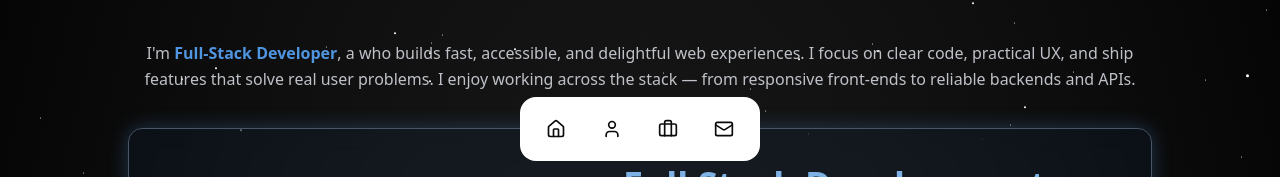
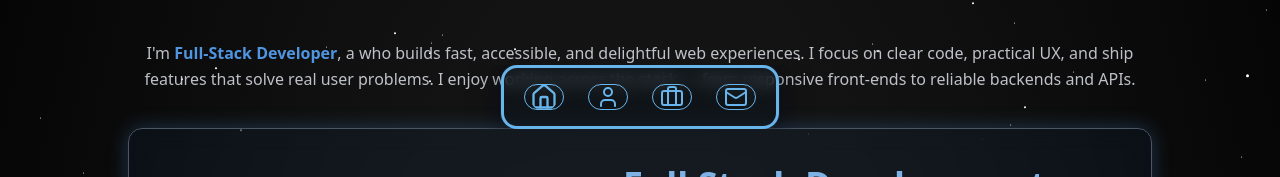
Before and after one commit to a-shishkumar/My-portfolio, a React (Vite) app: page / in a window 1280 px wide. Shown: the part 623-800 px from the top of the page. Built offline with nearby package versions, Linux system fonts and the light colour scheme; a web font is replaced by a local one.

Commit message:
nearly about

```diff
--- a/src/components/ui/shadcn-io/dock/index.jsx
+++ b/src/components/ui/shadcn-io/dock/index.jsx
@@ -17,6 +17,7 @@ import {
   useState,
 } from "react";
 import { cn } from "@/components/lib/utils";
+import { BorderBeam } from "../../border-beam";
 
 const DOCK_HEIGHT = 128;
 const DEFAULT_MAGNIFICATION = 80;
@@ -32,7 +33,7 @@ function DockProvider({ children, value }) {
 function useDock() {
   const context = useContext(DockContext);
   if (!context) {
-    throw new Error("useDock must be used within an DockProvider");
+    throw new Error("useDock must be used within a DockProvider");
   }
   return context;
 }
@@ -40,11 +41,12 @@ function useDock() {
 function Dock({
   children,
   className,
-  spring = { mass: 0.1, stiffness: 150, damping: 12 },
+  spring = { mass: 0.12, stiffness: 150, damping: 16 },
   magnification = DEFAULT_MAGNIFICATION,
   distance = DEFAULT_DISTANCE,
   panelHeight = DEFAULT_PANEL_HEIGHT,
 }) {
+  // track cursor X across the viewport
   const mouseX = useMotionValue(Infinity);
   const isHovered = useMotionValue(0);
 
@@ -61,19 +63,23 @@ function Dock({
         height: height,
         scrollbarWidth: "none",
       }}
-      className="mx-2 flex max-w-full items-end overflow-x-auto"
+      className="mx-2 flex max-w-full items-end overflow-x-auto "
     >
       <motion.div
-        onMouseMove={({ pageX }) => {
+        // use clientX so value is viewport-relative (consistent for responsive layouts)
+        onMouseMove={({ clientX }) => {
           isHovered.set(1);
-          mouseX.set(pageX);
+          mouseX.set(clientX);
         }}
         onMouseLeave={() => {
           isHovered.set(0);
           mouseX.set(Infinity);
         }}
         className={cn(
-          "mx-auto flex w-fit gap-4 rounded-2xl bg-card px-4 dark:bg-card",
+          // glassy container with subtle ring and shadow — matches modern dark themes
+          " mx-auto flex w-fit gap-4 rounded-2xl px-4 py-3 bg-gradient-to-t from-[#081017]/50 to-[#0d1822]/50 backdrop-blur-sm border border-transparent",
+          "shadow-[0_8px_30px_rgba(2,6,23,0.6)] border-3 border-[#68B5EC]",
+          "ring-1 ring-[#68B5EC]/8 focus-within:ring-2 focus-within:ring-[#68B5EC]/18",
           className
         )}
         style={{ height: panelHeight }}
@@ -95,9 +101,10 @@ function DockItem({ children, className }) {
 
   const isHovered = useMotionValue(0);
 
+  // mouseDistance is computed relative to the center of this item
   const mouseDistance = useTransform(mouseX, (val) => {
     const domRect = ref.current?.getBoundingClientRect() ?? { x: 0, width: 0 };
-    return val - domRect.x - domRect.width / 2;
+    return val - (domRect.x + domRect.width / 2);
   });
 
   const widthTransform = useTransform(
@@ -117,7 +124,9 @@ function DockItem({ children, className }) {
       onFocus={() => isHovered.set(1)}
       onBlur={() => isHovered.set(0)}
       className={cn(
-        "relative inline-flex items-center justify-center",
+        // rounded button look with accessible focus + smooth transition
+        "relative inline-flex items-center justify-center rounded-full p-1 border-1 border-[#68B5EC] p-2 transition-all",
+        "focus:outline-none focus-visible:ring-2 focus-visible:ring-offset-2 focus-visible:ring-[#68B5EC]/40",
         className
       )}
       tabIndex={0}
@@ -151,13 +160,13 @@ function DockLabel({ children, className, ...rest }) {
           initial={{ opacity: 0, y: 0 }}
           animate={{ opacity: 1, y: -10 }}
           exit={{ opacity: 0, y: 0 }}
-          transition={{ duration: 0.2 }}
+          transition={{ duration: 0.18, ease: "easeOut" }}
           className={cn(
-            "absolute -top-6 left-1/2 w-fit whitespace-pre rounded-md border bg-card px-2 py-0.5 text-xs text-card-foreground shadow",
+            // center with tailwind transforms instead of style x (more robust)
+            "absolute -top-6 left-1/2 transform -translate-x-1/2 w-fit whitespace-pre rounded-md border bg-[#161A21]  px-2 py-0.5 text-xs md:text-md text-[#68B5EC] border-[#68B5EC] shadow-sm",
             className
           )}
           role="tooltip"
-          style={{ x: "-50%" }}
         >
           {children}
         </motion.div>
@@ -170,12 +179,17 @@ function DockIcon({ children, className, ...rest }) {
   const restProps = rest;
   const width = restProps["width"];
 
-  const widthTransform = useTransform(width, (val) => val / 2);
+  // icon container scales in proportion to the computed width
+  const widthTransform = useTransform(width, (val) => Math.max(28, val / 2));
 
   return (
     <motion.div
       style={{ width: widthTransform }}
-      className={cn("flex items-center justify-center", className)}
+      className={cn(
+        // keep icon centered, prevent icon overflow, and allow nice scaling
+        "flex items-center justify-center pointer-events-none",
+        className
+      )}
     >
       {children}
     </motion.div>
--- a/src/pages/Home.jsx
+++ b/src/pages/Home.jsx
@@ -17,6 +17,7 @@ import {
   DockLabel,
 } from "../components/ui/shadcn-io/dock/index";
 import { Home as HomeIcon, User, Briefcase, Mail } from "lucide-react";
+import { BorderBeam } from "@/components/ui/border-beam";
 
 const Home = () => {
   return (
@@ -62,33 +63,38 @@ const Home = () => {
           </div>
         </StarsBackground>
       </div>
-      <div className="fixed bottom-4 left-1/2 transform -translate-x-1/2 z-50">
+      <div className="fixed bottom-12 left-1/2 transform -translate-x-1/2 z-50 w-full max-w-lg px-4">
+        <div className="relative">
           <Dock>
-          <DockItem>
+            <DockItem className="m-1">
               <DockIcon>
-              <HomeIcon className="h-6 w-6" />
+                <HomeIcon className="h-7 w-7 text-[#68B5EC] rounded-full" />
               </DockIcon>
               <DockLabel>Home</DockLabel>
             </DockItem>
-          <DockItem>
+
+            <DockItem className="m-1">
               <DockIcon>
-              <User className="h-6 w-6" />
+                <User className="h-6 w-6 text-[#68B5EC]" />
               </DockIcon>
               <DockLabel>About</DockLabel>
             </DockItem>
-          <DockItem>
+
+            <DockItem className="m-1">
               <DockIcon>
-              <Briefcase className="h-6 w-6" />
+                <Briefcase className="h-6 w-6 text-[#68B5EC]" />
               </DockIcon>
               <DockLabel>Projects</DockLabel>
             </DockItem>
-          <DockItem>
+
+            <DockItem className="m-1">
               <DockIcon>
-              <Mail className="h-6 w-6" />
+                <Mail className="h-6 w-6 text-[#68B5EC]" />
               </DockIcon>
               <DockLabel>Contact</DockLabel>
             </DockItem>
           </Dock>
+        </div>
       </div>
     </>
   );
```
Lines whose indentation alone changed are shown as unchanged.
